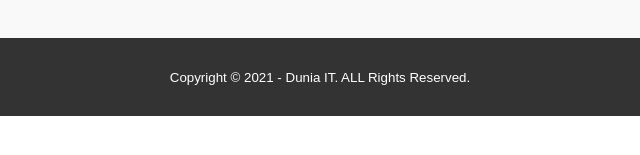
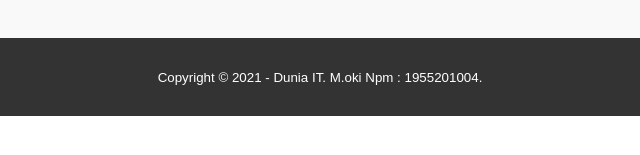
Before and after one commit to okielloo/tugasuas, a plain HTML site: page service.html in a window 1280 px wide. Shown: the part 633-788 px from the top of the page, 320-960 px from the left. Drawn offline with nearby package versions, Linux system fonts and the light colour scheme.

Commit message:
Update service.html

```diff
--- a/service.html
+++ b/service.html
@@ -72,7 +72,7 @@
     <!--footer -->
     <footer>
         <div class="container">
-            <small>Copyright &copy; 2021 - Dunia IT. ALL Rights Reserved.</small>
+            <small>Copyright &copy; 2021 - Dunia IT.  M.oki Npm : 1955201004.</small>
         </div>
     </footer>
 
```
